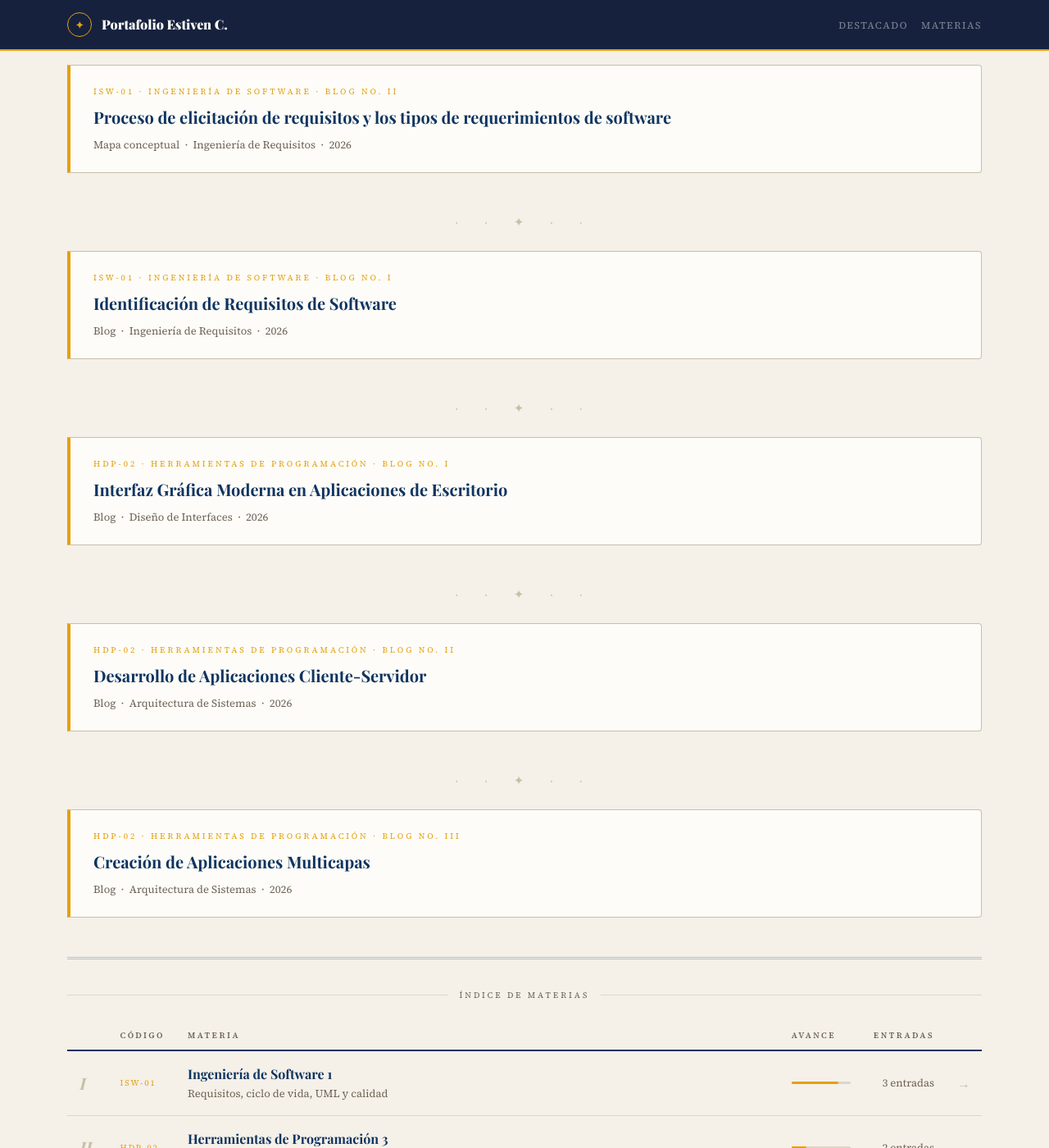
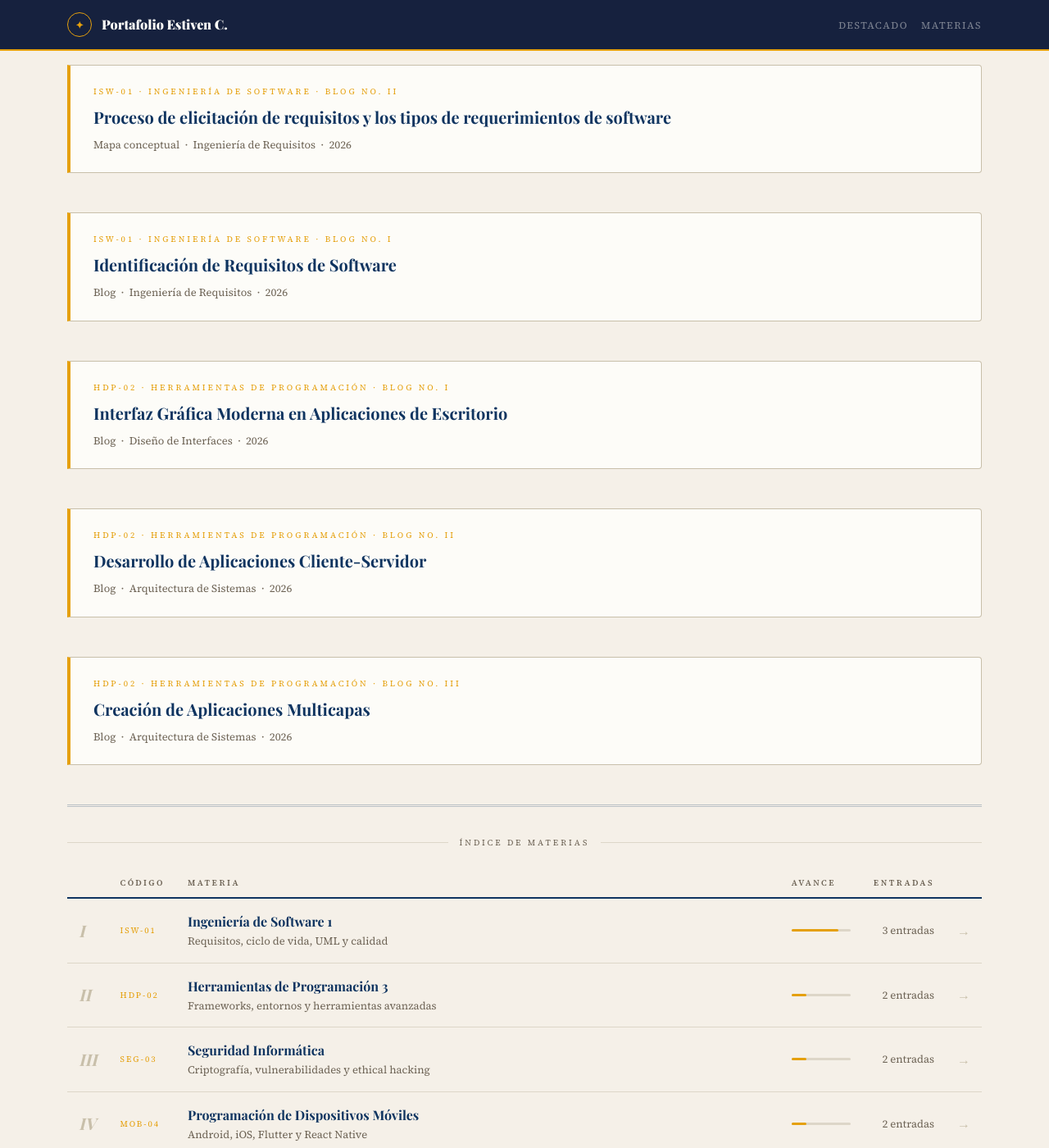
Before and after one commit to Estivencr/Portafolio_EstivenCano_IU_PascualBravo, a Jekyll site: the page built from index.html, in a window 1280 px wide and 1400 px high, scrolled down 499 px. Shown: the whole window at 82% size. Built offline with Jekyll 4.4.1, drawn with Linux system fonts in a browser that asks for light colours; nearby versions of some CDN libraries; some web fonts are replaced.

Commit message:
Cambios en index de program movil

```diff
--- a/index.html
+++ b/index.html
@@ -43,7 +43,6 @@ description: Portafolio académico de Desarrollo De Software.
   </div>
 
   <div id="destacado" class="mb-5 anim anim-2">
-    <div class="ornament">· · ✦ · ·</div>
     <a href="{{ '/ingenieria-software/blog-requisitos' | relative_url }}" class="featured-card">
       <div class="featured-kicker">ISW-01 · Ingeniería de Software · Blog No. I</div>
       <div class="featured-title">Identificación de Requisitos de Software</div>
@@ -52,7 +51,6 @@ description: Portafolio académico de Desarrollo De Software.
   </div>
 
   <div id="destacado" class="mb-5 anim anim-2">
-    <div class="ornament">· · ✦ · ·</div>
     <a href="{{ '/herramientas-programacion/interfaz-grafica-moderna' | relative_url }}" class="featured-card">
       <div class="featured-kicker">HDP-02 · Herramientas de Programación · Blog No. I</div>
       <div class="featured-title">Interfaz Gráfica Moderna en Aplicaciones de Escritorio</div>
@@ -61,7 +59,6 @@ description: Portafolio académico de Desarrollo De Software.
   </div>
 
   <div id="destacado" class="mb-5 anim anim-2">
-    <div class="ornament">· · ✦ · ·</div>
     <a href="{{ '/herramientas-programacion/desarrollo-cliente-servidor' | relative_url }}" class="featured-card">
       <div class="featured-kicker">HDP-02 · Herramientas de Programación · Blog No. II</div>
       <div class="featured-title">Desarrollo de Aplicaciones Cliente-Servidor</div>
@@ -70,7 +67,6 @@ description: Portafolio académico de Desarrollo De Software.
   </div>
 
   <div id="destacado" class="mb-5 anim anim-2">
-    <div class="ornament">· · ✦ · ·</div>
     <a href="{{ '/herramientas-programacion/aplicaciones-multicapas' | relative_url }}" class="featured-card">
       <div class="featured-kicker">HDP-02 · Herramientas de Programación · Blog No. III</div>
       <div class="featured-title">Creación de Aplicaciones Multicapas</div>
--- a/programacion-movil/index.html
+++ b/programacion-movil/index.html
@@ -21,7 +21,7 @@ footer_link_url: /
     <div class="er-body">
       <div class="er-kicker">MOB-04 · Blog · Unidad 2</div>
       <div class="er-title">Android Studio</div>
-      <div class="er-meta">Blog · Lectura 6 min · 2026</div>
+      <div class="er-meta">Blog · 2026</div>
     </div>
     <div class="er-arrow">→</div>
   </a>
```
